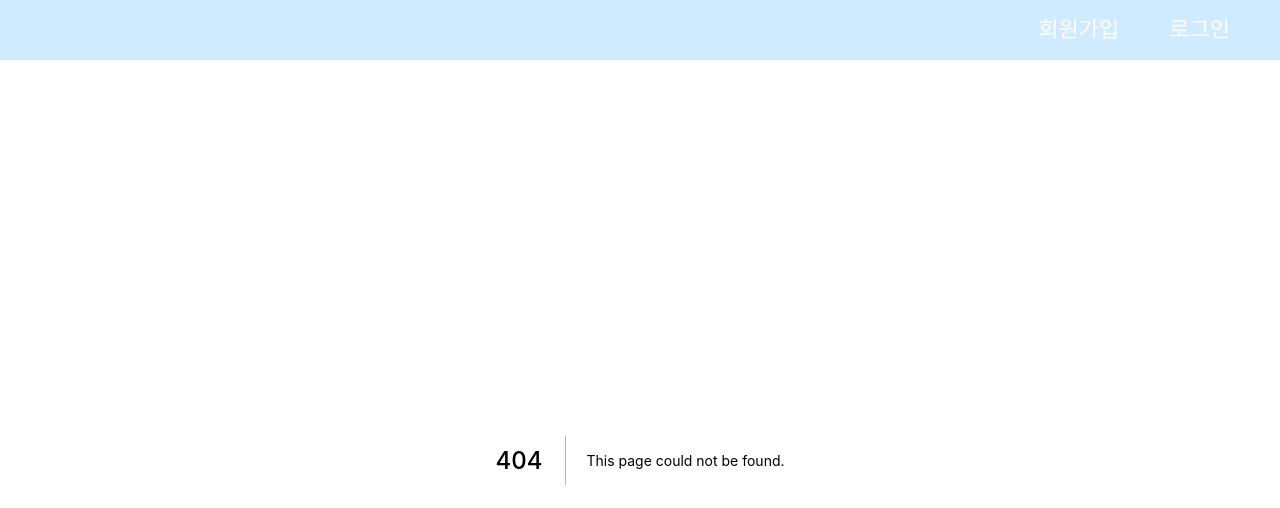
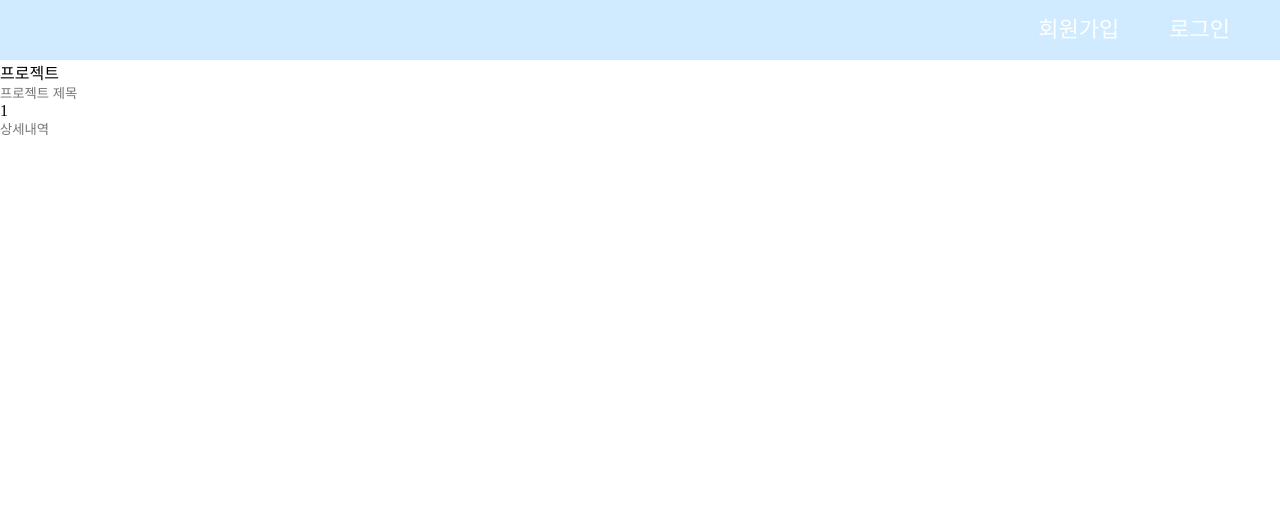
Before and after one commit to Nayeon97/migration-portfoiloProject, a Next.js app: page /posts/1 in a window 1280 px wide. Before the commit this address had no page. Shown: the top 508 px of the page. Built offline with nearby package versions, Linux system fonts and the light colour scheme; sample sign-in values are in the browser's storage.

Commit message:
#4 - [CHORE] : next.js 런타임 에러 해결 및  사용자 정보 훅 추가

```diff
--- a/components/login/Login.tsx
+++ b/components/login/Login.tsx
@@ -6,8 +6,10 @@ import Input from '../common/Input';
 import Button from '../common/Button';
 import SnackBar from '../common/SnackBar';
 import styled from 'styled-components';
+import { useRouter } from 'next/router';
 
 const Login = () => {
+  const router = useRouter();
   const [account, setAccount] = useState<AccountTypes>({
     email: '',
     password: '',
@@ -34,6 +36,7 @@ const Login = () => {
       const user = res.data;
       const accessToken = user.token;
       sessionStorage.setItem('userToken', accessToken);
+      router.push('/');
     } catch (err) {
       SnackBar(err.error, 'error');
     }
--- /dev/null
+++ b/components/portfoilo/project/Project.tsx
@@ -0,0 +1,8 @@
+import React from 'react';
+import ProjectForm from './ProjectForm';
+
+const Project = () => {
+  return <ProjectForm />;
+};
+
+export default Project;
--- /dev/null
+++ b/components/portfoilo/project/ProjectForm.tsx
@@ -0,0 +1,44 @@
+import React, { useState } from 'react';
+import { useRouter } from 'next/router';
+
+const ProjectForm = () => {
+  const [projectInfo, setProjectInfo] = useState({
+    title: '',
+    content: '',
+    fromDate: new Date(),
+    toDate: new Date(),
+  });
+  const router = useRouter();
+  const userId = router.query?.id;
+
+  const onChange = (e) => {
+    const { name, value } = e.target;
+    setProjectInfo({
+      ...projectInfo,
+      [name]: value,
+    });
+  };
+  return (
+    <form>
+      <div>
+        <input
+          name="title"
+          value={projectInfo.title}
+          onChange={onChange}
+          placeholder={'프로젝트 제목'}
+        />
+      </div>
+      <div>
+        <div>{userId}</div>
+        <input
+          name="content"
+          value={projectInfo.content}
+          onChange={onChange}
+          placeholder={'상세내역'}
+        />
+      </div>
+    </form>
+  );
+};
+
+export default ProjectForm;
--- a/next.config.js
+++ b/next.config.js
@@ -1,7 +1,7 @@
 /** @type {import('next').NextConfig} */
 const nextConfig = {
-  reactStrictMode: true,
+  reactStrictMode: false,
   swcMinify: true,
-}
+};
 
-module.exports = nextConfig
+module.exports = nextConfig;
--- /dev/null
+++ b/pages/posts/[id].tsx
@@ -0,0 +1,16 @@
+import { NextPage } from 'next';
+import withAuth from '../withAuth';
+import Project from '../../components/portfoilo/project/Project';
+
+const Post: NextPage = () => {
+  return (
+    <div>
+      <div>프로젝트</div>
+      <div>
+        <Project />
+      </div>
+    </div>
+  );
+};
+
+export default withAuth(Post);
--- a/pages/withAuth.tsx
+++ b/pages/withAuth.tsx
@@ -1,22 +1,25 @@
 import { NextPage } from 'next';
 import { useRouter } from 'next/router';
-import React from 'react';
+import React, { useEffect } from 'react';
 import SnackBar from '../components/common/SnackBar';
 
 const withAuth = (Component: NextPage | React.FC) => {
   const Auth = () => {
     const Router = useRouter();
-    if (typeof window !== 'undefined') {
-      const accessToken = sessionStorage.getItem('userToken');
 
-      if (!accessToken) {
-        Router.replace('/');
-        SnackBar('로그인 후 사용해주세요.', 'error');
-      }
-      return <Component />;
-    }
+    useEffect(() => {
+      const checkLogin = async () => {
+        const accessToken = sessionStorage.getItem('userToken');
+        if (!accessToken) {
+          Router.replace('/');
+          SnackBar('로그인 후 사용해주세요.', 'error');
+        }
+      };
+      checkLogin();
+    }, []);
+
+    return <Component />;
   };
-
   return Auth;
 };
 
```
Also changed, not shown: api/portfolioApi.ts (+9 -4 lines), hooks/useCurrentUser.tsx (added, +15 -0 lines), pages/index.tsx (+11 -5 lines).
